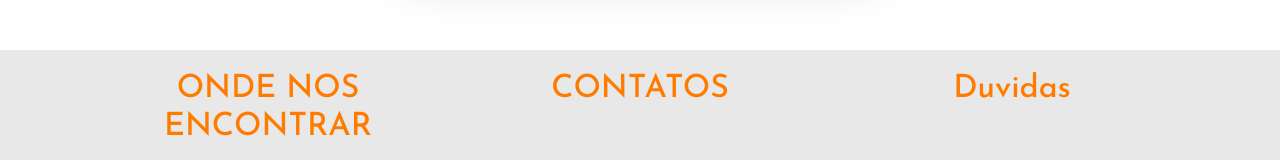
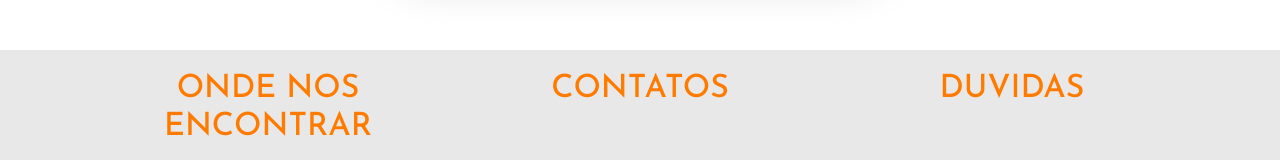
Before and after one commit to jessemp3/Remake_SeuChef, a website: page index.html in a window 1280 px wide. Shown: the part 5198-5358 px from the top of the page. Drawn offline with nearby package versions, Linux system fonts and the light colour scheme; grey boxes are pictures that could not be loaded; files whose address does not match are found by name.

Commit message:
alteração do footer

```diff
--- a/index.html
+++ b/index.html
@@ -329,7 +329,7 @@
         </div>
 
         <div class="footerE">
-          <h2>Duvidas</h2>
+          <h2>DUVIDAS</h2>
             <div class="conta">
             <a href="#container4">Sobre Nós</a>
             <a href="#">Termos de responsabilidade</a>
```
